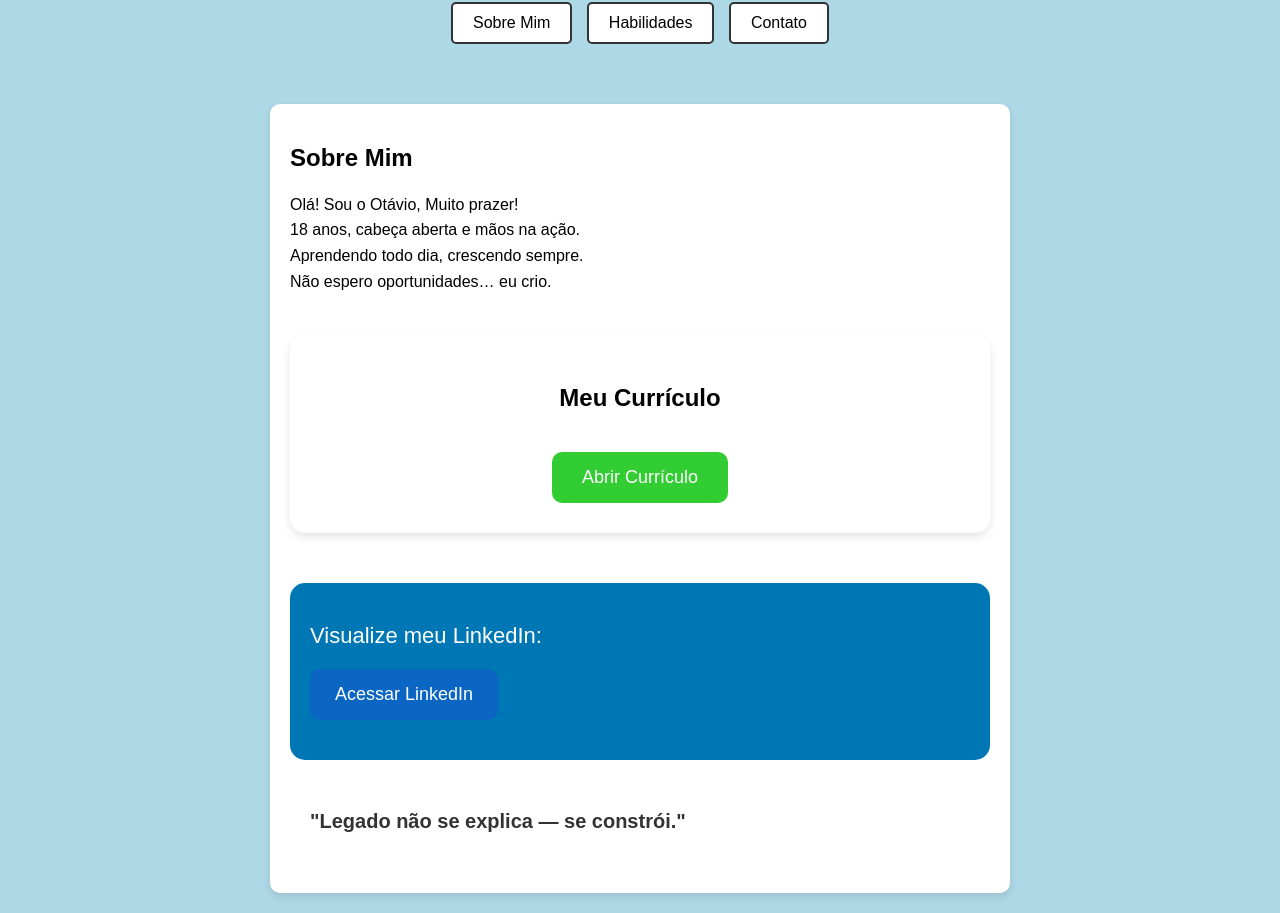
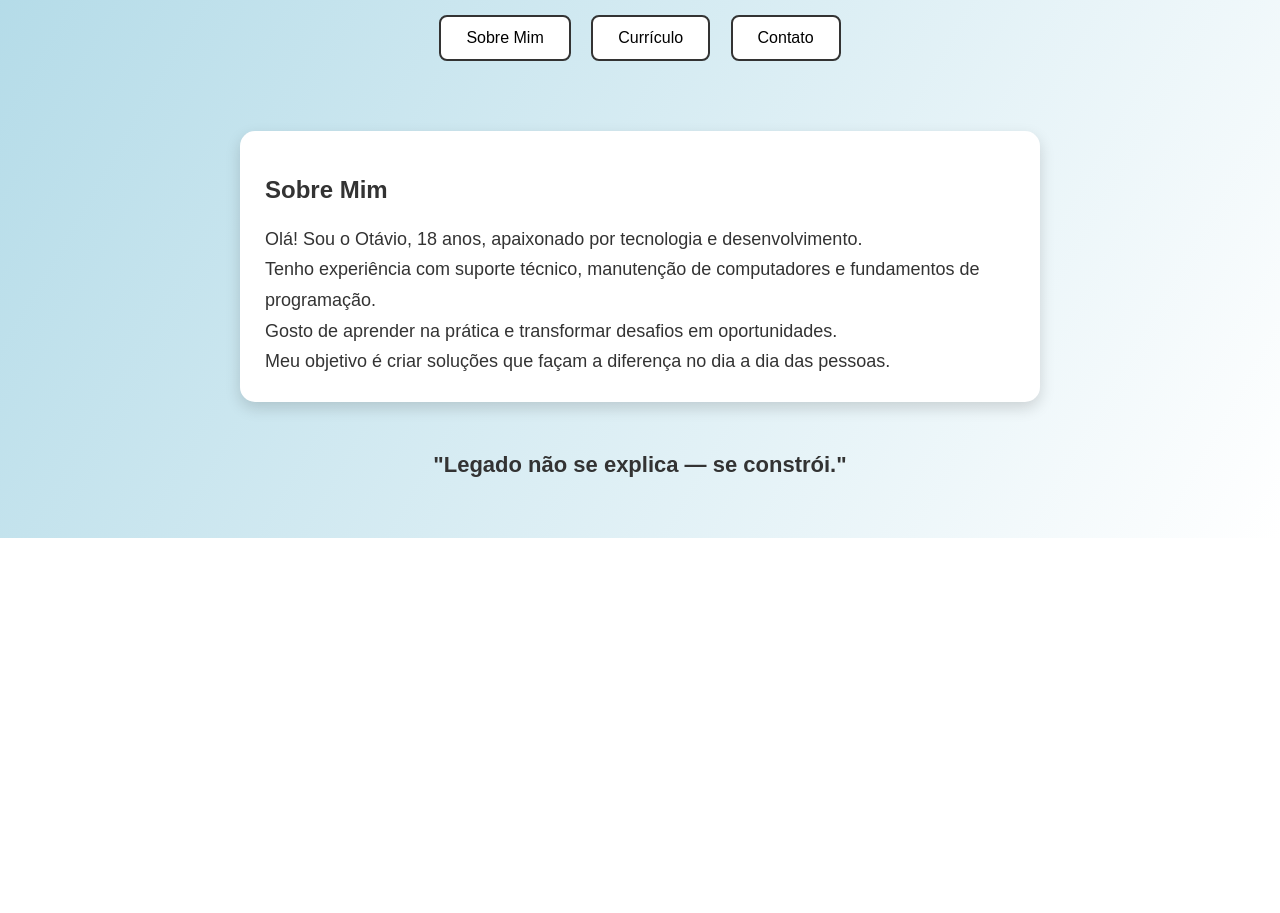
Before and after one commit to OtavioPorteiro/portfolio-otavio, a plain HTML site: page index.html in a window 1280 px wide. Shown: the part 285-1198 px from the top of the page. After the commit the page ends 823 px from the top, so only its background shows below. Drawn offline with Linux system fonts and the light colour scheme.

Commit message:
Atualizando portfólio com novo layout

```diff
--- a/index.html
+++ b/index.html
@@ -5,11 +5,12 @@
     <title>Otávio Porteiro | Portfólio</title>
     <style>
         body {
-            font-family: Arial, sans-serif;
+            font-family: 'Arial', sans-serif;
             margin: 0;
             padding: 0;
             text-align: center;
-            background-color: #ADD8E6; /* azul claro */
+            background: linear-gradient(120deg, #ADD8E6, #ffffff);
+            color: #333;
         }
 
         header {
@@ -23,10 +24,12 @@
             object-fit: cover;
             display: block;
             margin: 0 auto;
+            border: 4px solid #32CD32;
+            box-shadow: 0 4px 12px rgba(0,0,0,0.2);
         }
 
         .nome {
-            font-size: 28px;
+            font-size: 32px;
             font-weight: bold;
             margin: 15px 0;
         }
@@ -36,14 +39,14 @@
         }
 
         nav button {
-            padding: 10px 20px;
-            margin: 0 5px;
+            padding: 12px 25px;
+            margin: 0 8px;
             font-size: 16px;
             cursor: pointer;
             border: 2px solid #333;
             background-color: white;
-            border-radius: 5px;
-            transition: 0.2s;
+            border-radius: 8px;
+            transition: all 0.3s;
         }
 
         nav button:hover {
@@ -52,70 +55,79 @@
         }
 
         .content {
-            max-width: 700px;
-            margin: 20px auto;
+            max-width: 750px;
+            margin: 30px auto;
             text-align: left;
-            padding: 20px;
+            padding: 25px;
             display: none;
             background-color: white;
-            border-radius: 10px;
-            box-shadow: 0 4px 8px rgba(0,0,0,0.1);
+            border-radius: 15px;
+            box-shadow: 0 6px 15px rgba(0,0,0,0.15);
+            opacity: 0;
+            transition: opacity 0.6s;
         }
 
         .content.active {
             display: block;
+            opacity: 1;
         }
 
         .sobre-texto {
-            line-height: 1.6;
+            line-height: 1.7;
+            font-size: 18px;
         }
 
         .curriculo-section {
-            max-width: 700px;
+            max-width: 750px;
             margin: 40px auto;
             padding: 30px;
-            background-color: white;
+            background-color: #32CD32;
             border-radius: 15px;
+            color: white;
             text-align: center;
-            box-shadow: 0 4px 8px rgba(0,0,0,0.1);
+            box-shadow: 0 6px 15px rgba(0,0,0,0.15);
         }
 
         .curriculo-section a {
             display: inline-block;
             margin-top: 20px;
-            padding: 15px 30px;
+            padding: 15px 35px;
             font-size: 18px;
-            color: white;
-            background-color: #32CD32;
+            color: #32CD32;
+            background-color: white;
             border-radius: 10px;
             text-decoration: none;
-            transition: 0.2s;
+            font-weight: bold;
+            transition: all 0.3s;
         }
 
         .curriculo-section a:hover {
-            background-color: #28a428;
+            background-color: #e0e0e0;
         }
 
         .contact-section {
             margin: 50px auto;
             padding: 40px 20px;
-            background-color: #0077B5; /* azul LinkedIn */
+            background-color: #0077B5;
             color: white;
-            max-width: 700px;
+            max-width: 750px;
             border-radius: 15px;
             font-size: 22px;
+            text-align: center;
+            box-shadow: 0 6px 15px rgba(0,0,0,0.15);
         }
 
         .contact-section a {
             display: inline-block;
             margin-top: 20px;
-            padding: 15px 25px;
+            padding: 15px 30px;
             font-size: 18px;
             color: white;
             background-color: #0A66C2;
             border-radius: 10px;
             text-decoration: none;
-            transition: 0.2s;
+            font-weight: bold;
+            transition: all 0.3s;
         }
 
         .contact-section a:hover {
@@ -123,8 +135,8 @@
         }
 
         .punchline {
-            margin: 50px 20px 40px 20px;
-            font-size: 20px;
+            margin: 50px 20px 60px 20px;
+            font-size: 22px;
             font-weight: bold;
             color: #333;
         }
@@ -138,40 +150,43 @@
 
         <nav>
             <button onclick="showTab('sobre')">Sobre Mim</button>
-            <button onclick="showTab('habilidades')">Habilidades</button>
+            <button onclick="showTab('curriculo')">Currículo</button>
             <button onclick="showTab('contato')">Contato</button>
         </nav>
     </header>
 
+    <!-- Sobre Mim -->
     <div id="sobre" class="content active">
         <h2>Sobre Mim</h2>
         <div class="sobre-texto">
-            Olá! Sou o Otávio, Muito prazer!<br>
-            18 anos, cabeça aberta e mãos na ação.<br>
-            Aprendendo todo dia, crescendo sempre.<br>
-            Não espero oportunidades… eu crio.
+            Olá! Sou o Otávio, 18 anos, apaixonado por tecnologia e desenvolvimento.<br>
+            Tenho experiência com suporte técnico, manutenção de computadores e fundamentos de programação.<br>
+            Gosto de aprender na prática e transformar desafios em oportunidades.<br>
+            Meu objetivo é criar soluções que façam a diferença no dia a dia das pessoas.
         </div>
-
-
-        <div id="contato" class="content">
-        <h2>Contato</h2>
-        <p>Email: dsotavioporteiro@outlook.com</p>
     </div>
 
-    <!-- Seção Meu Currículo -->
-    <div class="curriculo-section">
+    <!-- Currículo -->
+    <div id="curriculo" class="content">
         <h2>Meu Currículo</h2>
-        <a href="meucurriculo.pdf" target="_blank">Abrir Currículo</a>
+        <div class="curriculo-section">
+            <p>Confira meu currículo completo e saiba mais sobre minha trajetória.</p>
+            <a href="meucurriculo.pdf" target="_blank">Abrir Currículo</a>
+        </div>
     </div>
 
-    <!-- Seção de contato via LinkedIn -->
-    <div class="contact-section">
-        <div>Visualize meu LinkedIn:</div>
-        <a href="https://www.linkedin.com/in/otavioporteiro" target="_blank">
-            Acessar LinkedIn
-        </a>
+    <!-- Contato -->
+    <div id="contato" class="content">
+        <h2>Contato</h2>
+        <div class="contact-section">
+            <p>Email: dsotavioporteiro@outlook.com</p>
+            <a href="https://www.linkedin.com/in/otavioporteiro" target="_blank">
+                Acessar LinkedIn
+            </a>
+        </div>
     </div>
 
+    <!-- Punchline -->
     <div class="punchline">
         "Legado não se explica — se constrói."
     </div>
```
